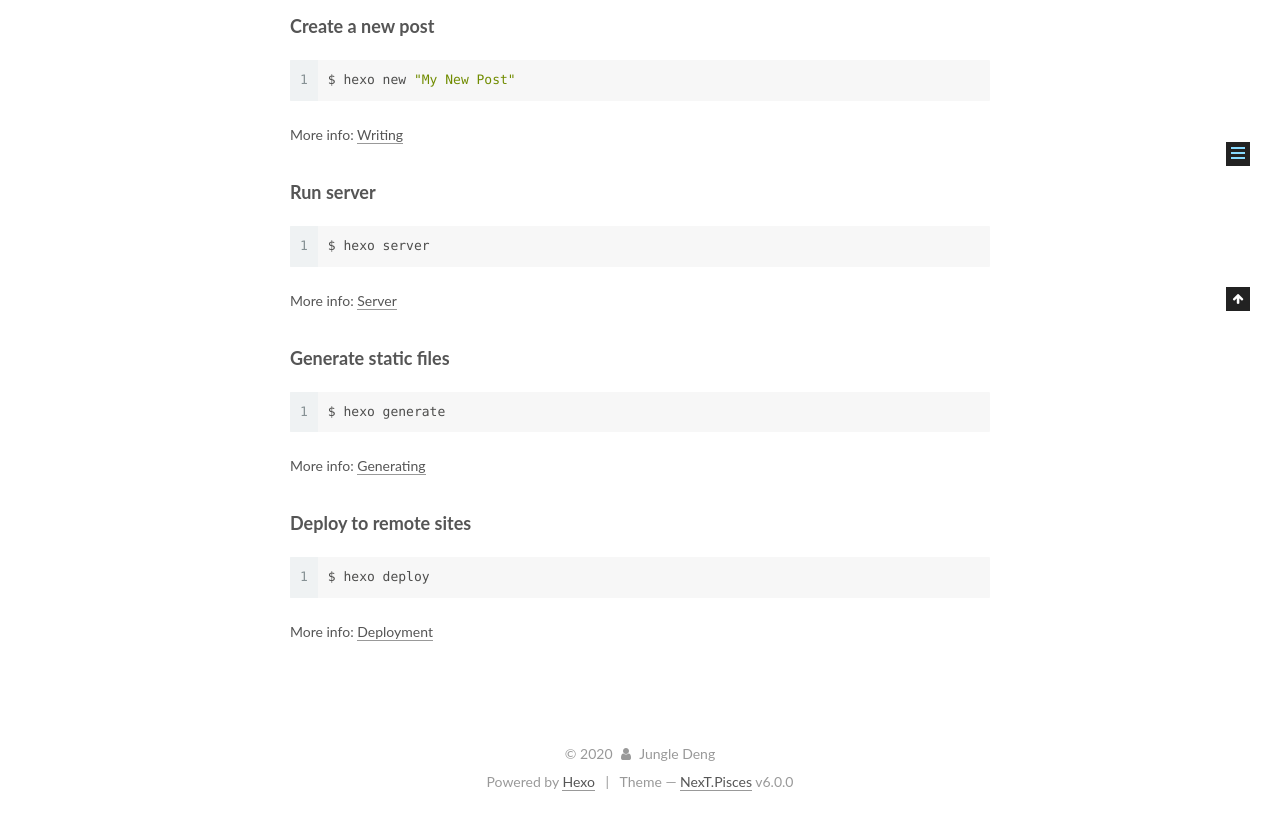
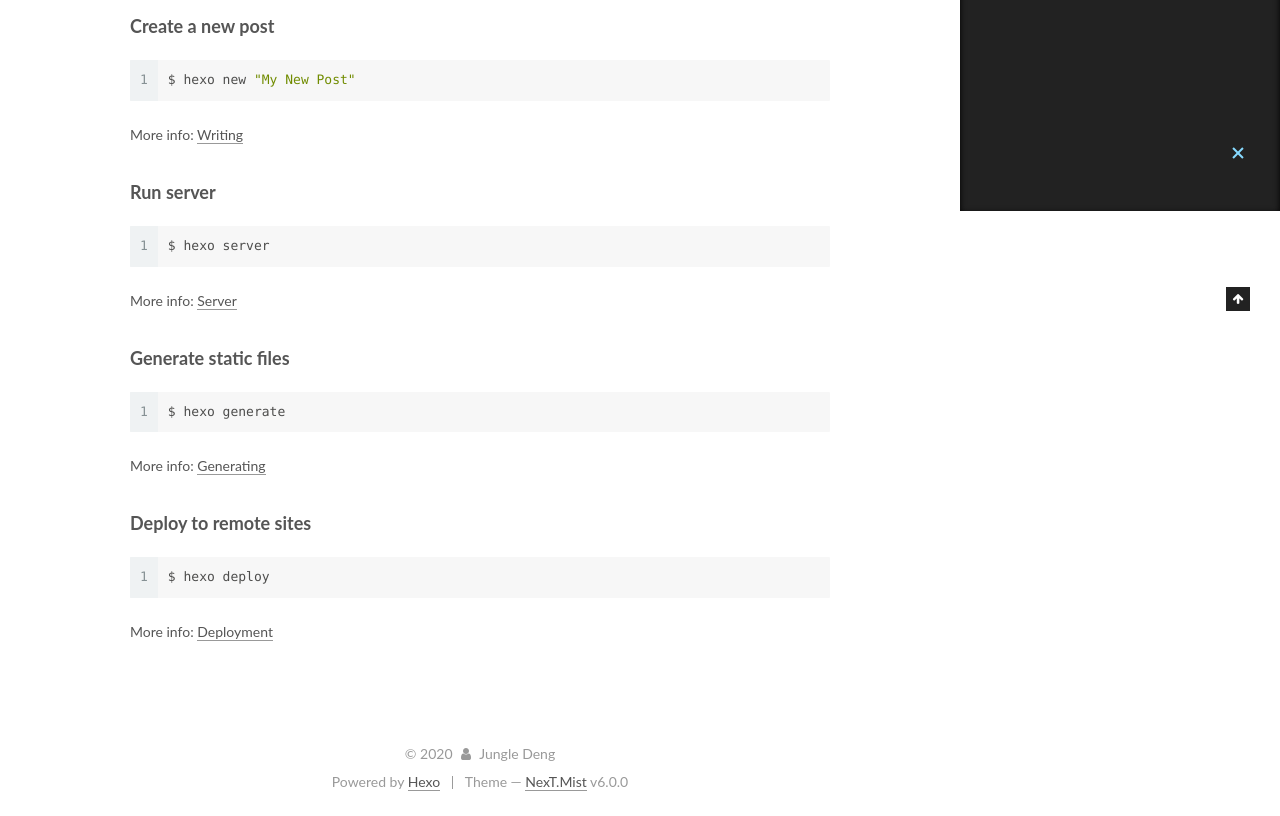
Before and after one commit to dgjungleP/test01, a plain HTML site: page 2020/03/11/hello-world/index.html in a window 1280 px wide. Shown: the part 589-1405 px from the top of the page. Drawn offline with Linux system fonts and the light colour scheme.

Commit message:
Site updated: 2020-03-13 23:34:36

```diff
--- a/2020/03/11/hello-world/index.html
+++ b/2020/03/11/hello-world/index.html
@@ -5,7 +5,7 @@
 
 
 
-<html class="theme-next pisces use-motion" lang="zh">
+<html class="theme-next mist use-motion" lang="zh">
 <head>
   <meta charset="UTF-8"/>
 <meta http-equiv="X-UA-Compatible" content="IE=edge" />
@@ -93,7 +93,7 @@
   var NexT = window.NexT || {};
   var CONFIG = {
     root: '/',
-    scheme: 'Pisces',
+    scheme: 'Mist',
     version: '6.0.0',
     sidebar: {"position":"left","display":"post","offset":12,"b2t":false,"scrollpercent":false,"onmobile":false},
     fancybox: false,
@@ -538,7 +538,7 @@
 
 
 
-  <div class="theme-info">Theme &mdash; <a class="theme-link" target="_blank" href="https://github.com/theme-next/hexo-theme-next">NexT.Pisces</a> v6.0.0</div>
+  <div class="theme-info">Theme &mdash; <a class="theme-link" target="_blank" href="https://github.com/theme-next/hexo-theme-next">NexT.Mist</a> v6.0.0</div>
 
 
 
@@ -626,13 +626,6 @@
 
 
 
-  <script type="text/javascript" src="/js/src/affix.js?v=6.0.0"></script>
-
-  <script type="text/javascript" src="/js/src/schemes/pisces.js?v=6.0.0"></script>
-
-
-
-
   <script type="text/javascript" src="/js/src/scrollspy.js?v=6.0.0"></script>
 <script type="text/javascript" src="/js/src/post-details.js?v=6.0.0"></script>
 
```
Also changed, not shown: archives/2020/03/index.html (+3 -10 lines), archives/2020/index.html (+3 -10 lines), archives/index.html (+3 -10 lines), index.html (+3 -10 lines).
